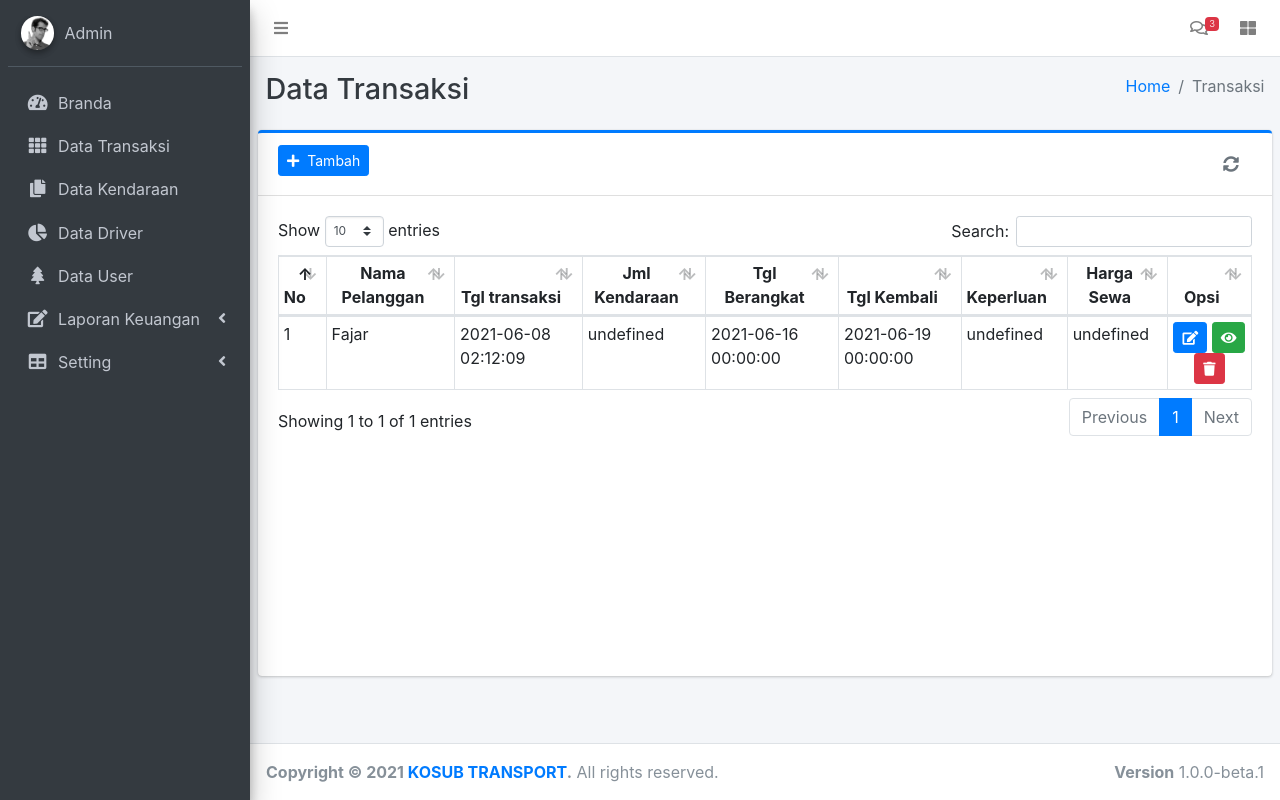
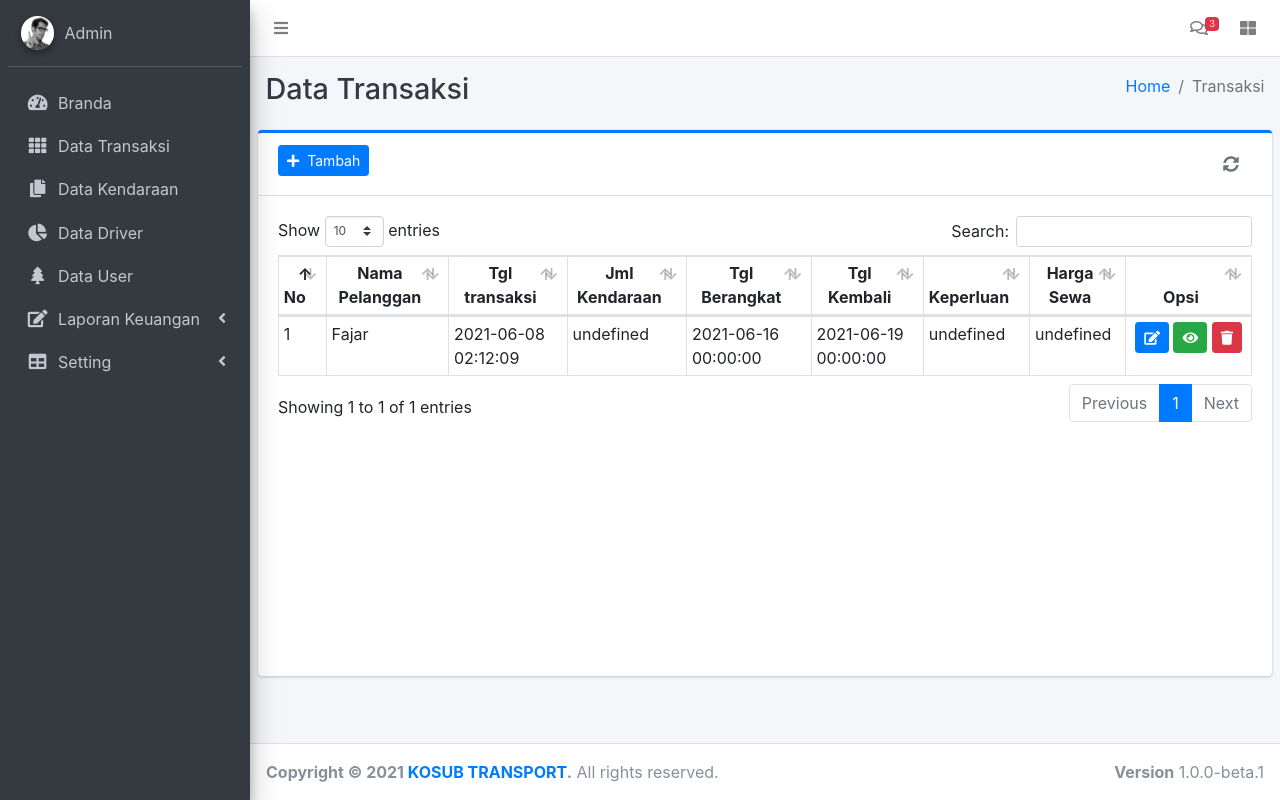
Before and after one commit to waloeh/Rental_Mobil, a CodeIgniter app: page /Rental_mobil/Transaksi in a window 1280 px wide. Run offline with CodeIgniter, Linux system fonts and the light colour scheme; data comes from the database, SQL or seed files in the repository; some libraries are stand-ins or nearby versions.

Commit message:
Update Table Transaksi

```diff
--- a/application/views/transaksi/v_transaksi.php
+++ b/application/views/transaksi/v_transaksi.php
@@ -33,7 +33,7 @@
                         <th>Tgl Kembali</th>
                         <th>Keperluan</th>
                         <th>Harga Sewa</th>
-                        <th>Opsi</th>
+                        <th width="100">Opsi</th>
                     </tr>
                 </thead>
                 <tbody id="show-data-transaksi"></tbody>
```
